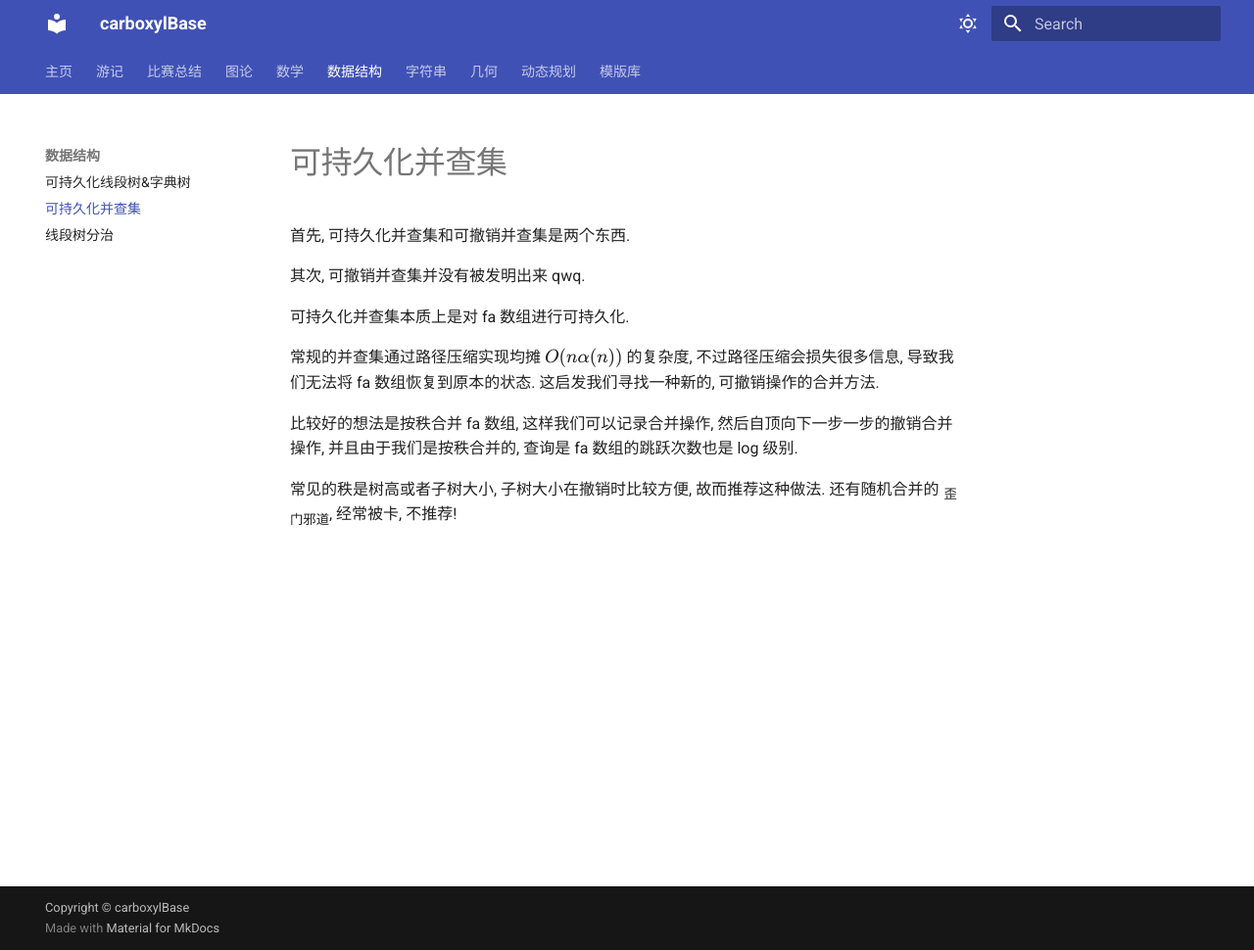
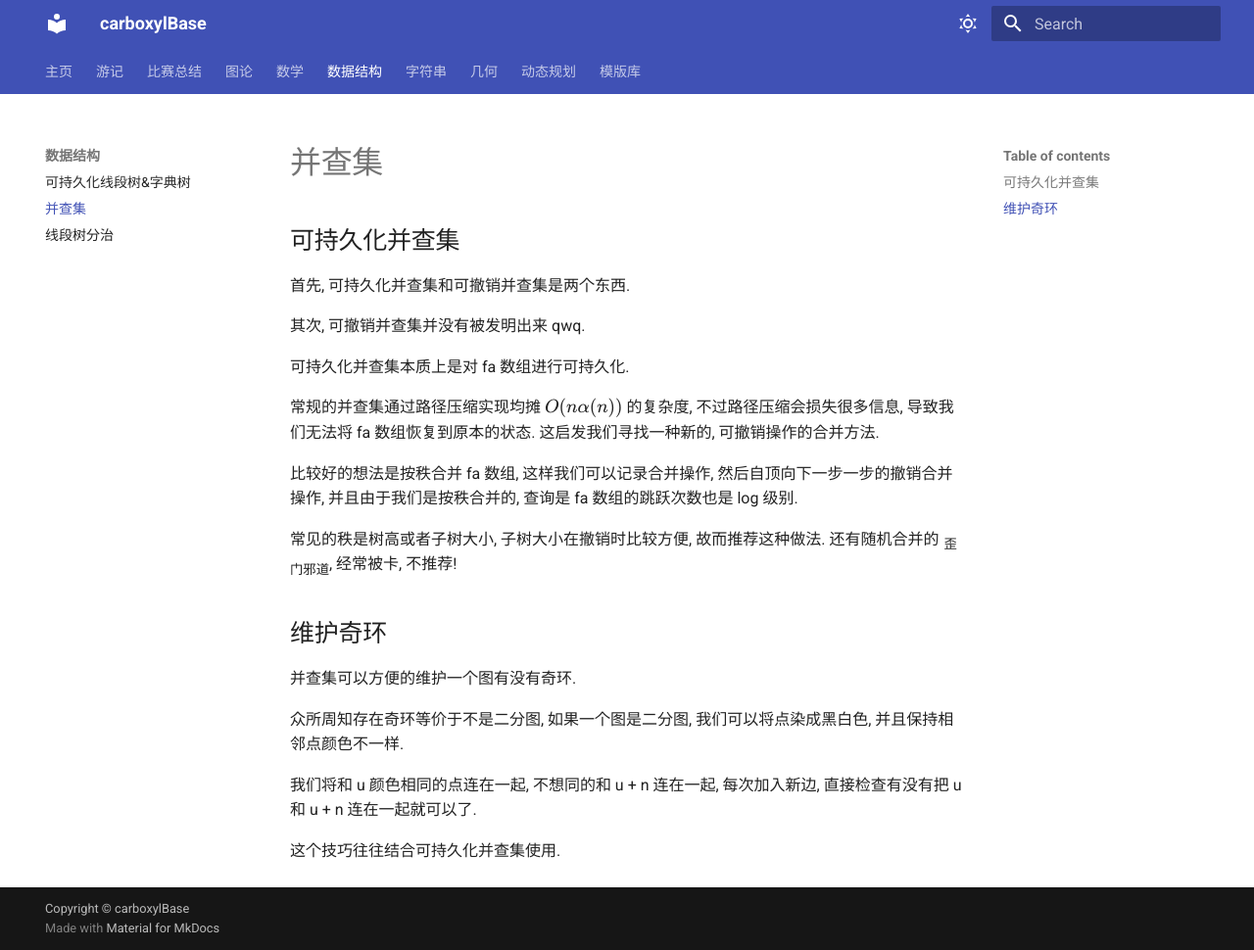
Before and after one commit to carboxylBase/carboxylBase.github.io, an MkDocs documentation site: the page built from docs/ds/并查集.md, in a window 1280 px wide and 970 px high. Shown: the whole window at 98% size. Built offline with MkDocs 1.6.1 and Material for MkDocs 9.7.7, drawn with Linux system fonts in a browser that asks for light colours.

Commit message:
并查集维护奇环

```diff
--- a/docs/ds/可持久化并查集.md
+++ b/docs/ds/并查集.md
@@ -1,3 +1,5 @@
+## 可持久化并查集
+
 首先, 可持久化并查集和可撤销并查集是两个东西.
 
 其次, 可撤销并查集并没有被发明出来 qwq.
@@ -9,3 +11,13 @@
 比较好的想法是按秩合并 fa 数组, 这样我们可以记录合并操作, 然后自顶向下一步一步的撤销合并操作, 并且由于我们是按秩合并的, 查询是 fa 数组的跳跃次数也是 log 级别.
 
 常见的秩是树高或者子树大小, 子树大小在撤销时比较方便, 故而推荐这种做法. 还有随机合并的 ~歪门邪道~, 经常被卡, 不推荐!
+
+## 维护奇环
+
+并查集可以方便的维护一个图有没有奇环.
+
+众所周知存在奇环等价于不是二分图, 如果一个图是二分图, 我们可以将点染成黑白色, 并且保持相邻点颜色不一样.
+
+我们将和 u 颜色相同的点连在一起, 不想同的和 u + n 连在一起, 每次加入新边, 直接检查有没有把 u 和 u + n 连在一起就可以了.
+
+这个技巧往往结合可持久化并查集使用.
--- a/mkdocs.yml
+++ b/mkdocs.yml
@@ -57,7 +57,7 @@ nav:
           - 拉格朗日插值: math/numerial/拉格朗日插值.md
   - 数据结构:
       - 可持久化线段树&字典树: ds/可持久化线段树&字典树.md
-      - 可持久化并查集: ds/可持久化并查集.md
+      - 并查集: ds/并查集.md
       - 线段树分治: ds/线段树分治.md
   - 字符串:
       - Manacher: string/manacher.md
```
Also changed, not shown: docs/ds/线段树分治.md (+7 -1 lines).
